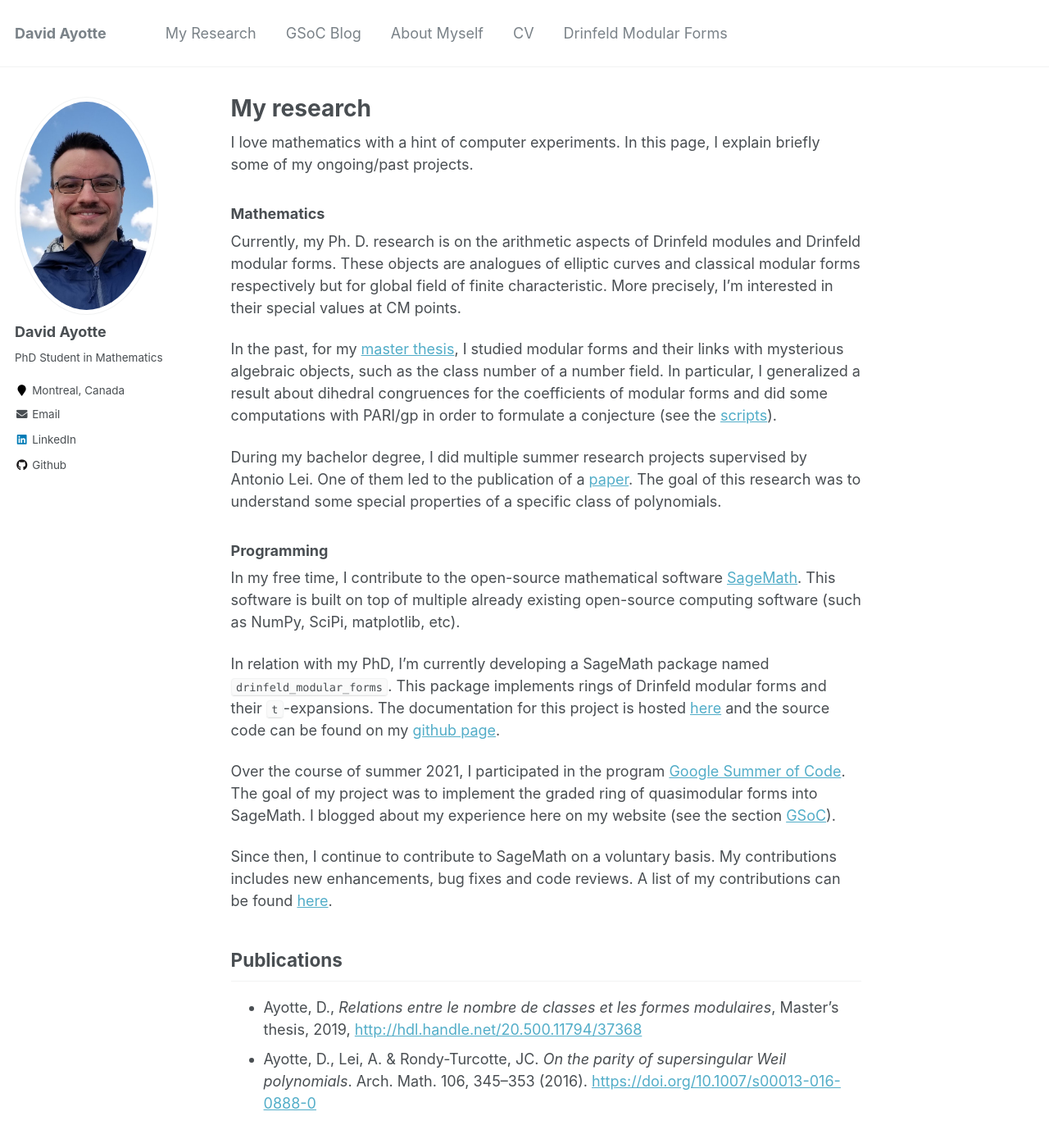
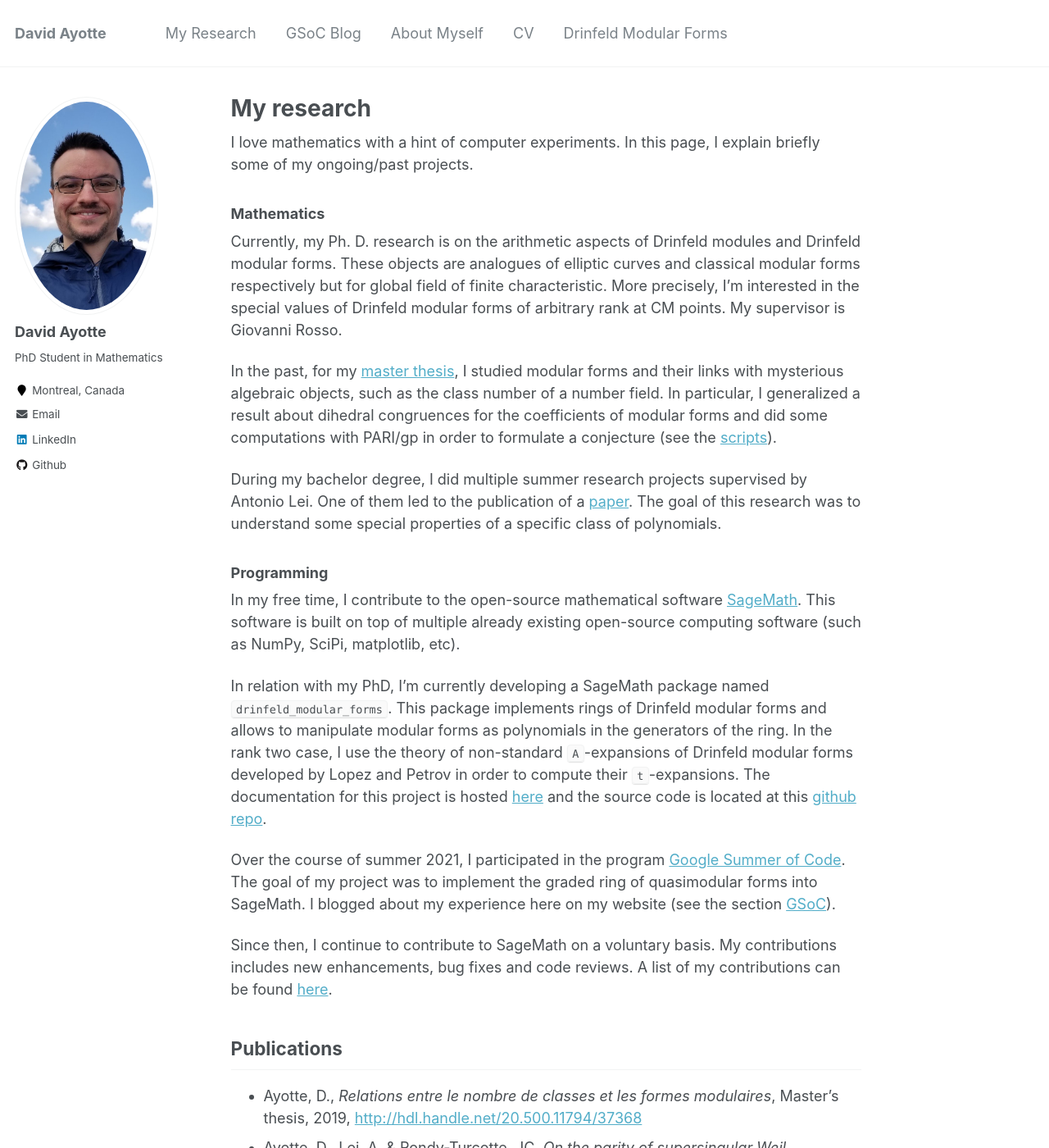
Before and after one commit to DavidAyotte/davidayotte.github.io, a Jekyll site: the page built from _pages/research.md, in a window 1280 px wide and 1400 px high. Shown: the whole window at 82% size. Built offline with Jekyll 4.4.1, drawn with Linux system fonts in a browser that asks for light colours.

Commit message:
update research.md

```diff
--- a/_pages/research.md
+++ b/_pages/research.md
@@ -9,7 +9,7 @@ I love mathematics with a hint of computer experiments. In this page, I explain
 
 ### Mathematics
 
-Currently, my Ph. D. research is on the arithmetic aspects of Drinfeld modules and Drinfeld modular forms. These objects are analogues of elliptic curves and classical modular forms respectively but for global field of finite characteristic. More precisely, I'm interested in their special values at CM points.
+Currently, my Ph. D. research is on the arithmetic aspects of Drinfeld modules and Drinfeld modular forms. These objects are analogues of elliptic curves and classical modular forms respectively but for global field of finite characteristic. More precisely, I'm interested in the special values of Drinfeld modular forms of arbitrary rank at CM points. My supervisor is Giovanni Rosso.
 
 In the past, for my [master thesis](http://hdl.handle.net/20.500.11794/37368), I studied modular forms and their links with mysterious algebraic objects, such as the class number of a number field. In particular, I generalized a result about dihedral congruences for the coefficients of modular forms and did some computations with PARI/gp in order to formulate a conjecture (see the [scripts](https://github.com/DavidAyotte/sym2-dihedral)).
 
@@ -19,7 +19,7 @@ During my bachelor degree, I did multiple summer research projects supervised by
 
 In my free time, I contribute to the open-source mathematical software [SageMath](https://www.sagemath.org/). This software is built on top of multiple already existing open-source computing software (such as NumPy, SciPi, matplotlib, etc).
 
-In relation with my PhD, I'm currently developing a SageMath package named `drinfeld_modular_forms`. This package implements rings of Drinfeld modular forms and their `t`-expansions. The documentation for this project is hosted [here](https://davidayotte.github.io/drinfeld_modular_forms/html/index.html) and the source code can be found on my [github page](https://github.com/DavidAyotte/drinfeld_modular_forms).
+In relation with my PhD, I'm currently developing a SageMath package named `drinfeld_modular_forms`. This package implements rings of Drinfeld modular forms and allows to manipulate modular forms as polynomials in the generators of the ring. In the rank two case, I use the theory of non-standard `A`-expansions of Drinfeld modular forms developed by Lopez and Petrov in order to compute their `t`-expansions. The documentation for this project is hosted [here](https://davidayotte.github.io/drinfeld_modular_forms/html/index.html) and the source code is located at this [github repo](https://github.com/DavidAyotte/drinfeld_modular_forms).
 
 Over the course of summer 2021, I participated in the program [Google Summer of Code](https://summerofcode.withgoogle.com/). The goal of my project was to implement the graded ring of quasimodular forms into SageMath. I blogged about my experience here on my website (see the section [GSoC](/gsoc-blog/)).
 
```
